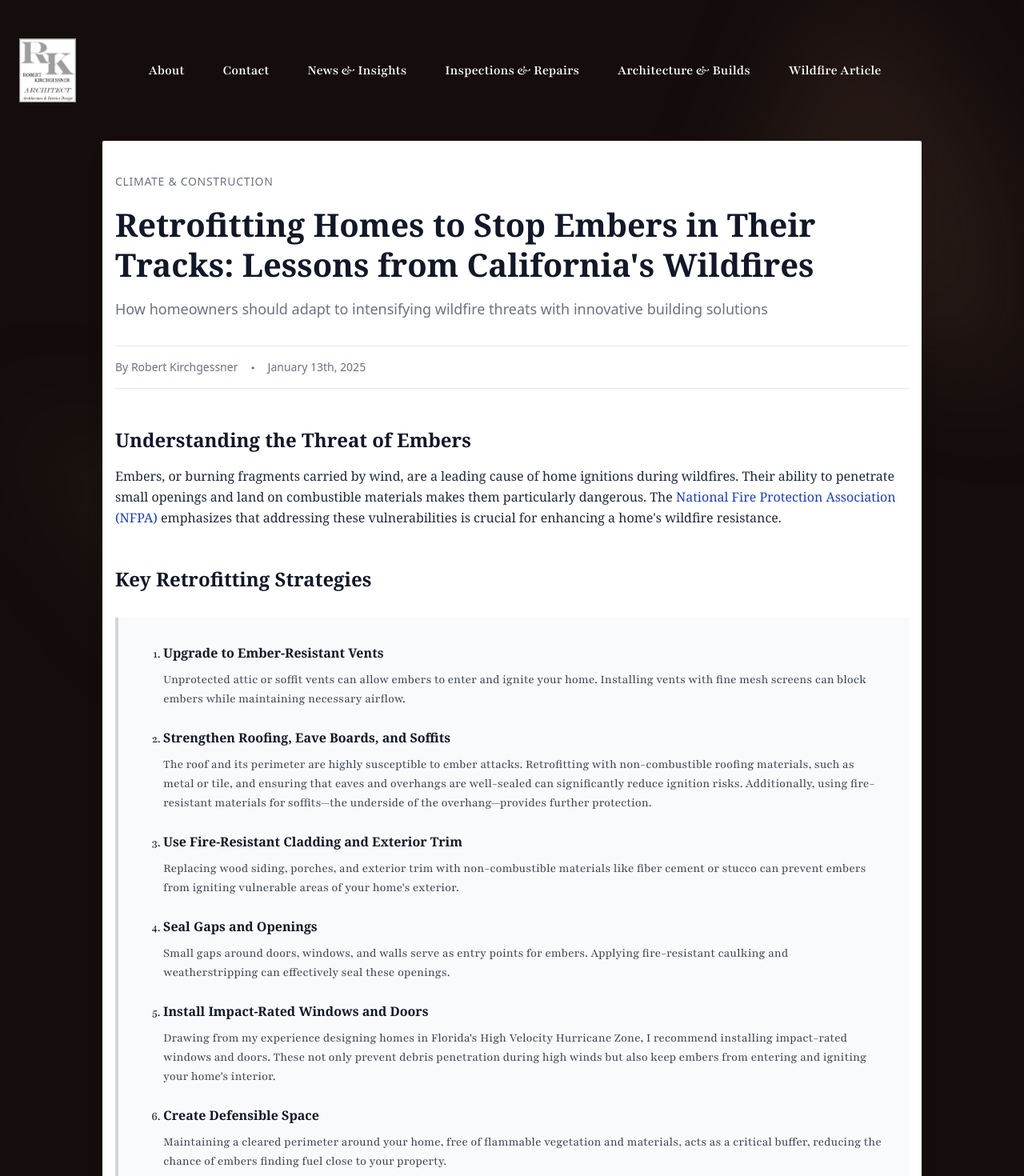
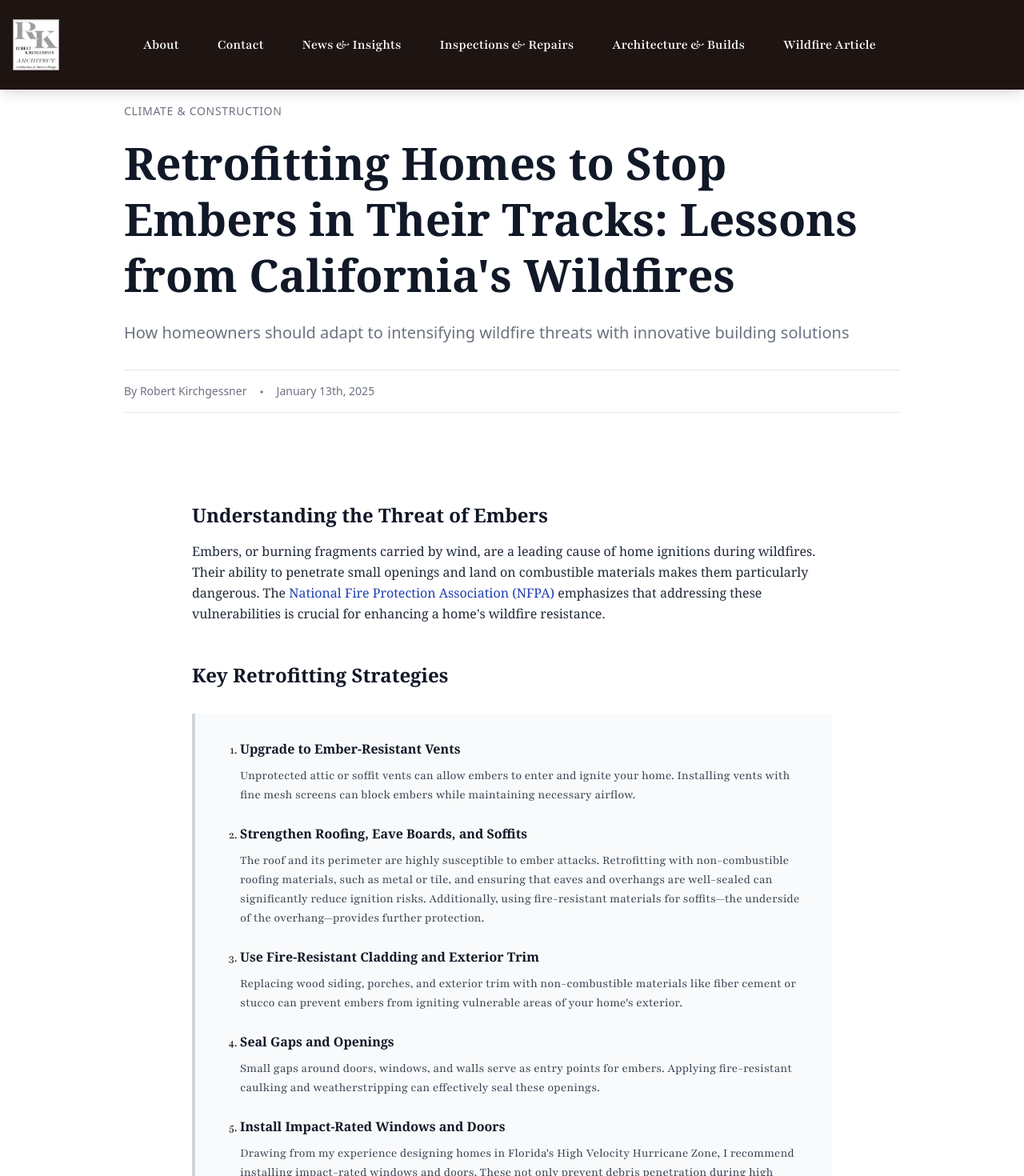
Before and after one commit to BriLeighk/RkArchitect, a Next.js app: page /articles/wildfire-retrofitting in a window 1280 px wide. Shown: the top 1470 px of the page at 80% size. Built offline with nearby package versions, Linux system fonts and the light colour scheme.

Commit message:
improved article formatting

```diff
--- a/app/Components/Header.js
+++ b/app/Components/Header.js
@@ -58,15 +58,15 @@ export default function Header() {
 
     return (
         <>
-        <header className="absolute inset-x-0 top-0 z-50">
-            <nav aria-label="Global" className="flex items-center justify-between p-6">
+        <header className="absolute inset-x-0 top-0 z-50 bg-[#1E1412] shadow-lg">
+            <nav aria-label="Global" className="flex items-center justify-between px-4 py-0">
                 <div className="">
-                    <a href="/" className="-m-1.5 p-1.5">
+                    <a href="/" className="-m-0.5 p-0.5">
                         <span className="sr-only">RK Architect, PA | RK Builders, Inc.</span>
                         <img
                             alt="RK Architect Logo"
                             src="/rk-architect-logo.jpg"
-                            className="h-14 sm:h-16 md:h-20 w-auto"
+                            className="h-16 sm:h-16 md:h-16 w-auto"
                         />
                     </a>
                 </div>
--- a/app/articles/wildfire-retrofitting/page.jsx
+++ b/app/articles/wildfire-retrofitting/page.jsx
@@ -2,32 +2,36 @@
 
 import React from 'react';
 import Header from '../../Components/Header';
-
+import Footer from '../../Components/Footer';
 const WildfireRetrofittingArticle = () => {
   return (
     <div className="min-h-screen">
       <Header/>
 
-      <div className="pt-44">
-        <article className="max-w-3xl lg:max-w-5xl mx-auto px-4 py-10 bg-white rounded-sm shadow-xl">
+      <div className="pt-32 bg-white">
+        <article className="max-w-screen-2xl mx-auto px-4 lg:px-8">
+          <div className="max-w-[970px] mx-auto mb-16">
             <div className="mb-4">
               <span className="text-sm font-sans uppercase tracking-wider text-gray-500">Climate & Construction</span>
             </div>
 
-          <h1 className="text-[2.5rem] leading-tight font-serif font-bold mb-4 text-gray-900">
+            <h1 className="text-[3.5rem] leading-tight font-serif font-bold mb-6 text-gray-900">
               Retrofitting Homes to Stop Embers in Their Tracks: Lessons from California's Wildfires
             </h1>
 
-          <div className="mb-8 text-gray-500 font-sans text-lg">
+            <div className="mb-8 text-gray-500 font-sans text-xl">
               How homeowners should adapt to intensifying wildfire threats with innovative building solutions
             </div>
 
-          <div className="flex items-center space-x-4 text-sm text-gray-500 border-t border-b border-gray-200 py-4 mb-8">
+            <div className="flex items-center space-x-4 text-sm text-gray-500 border-t border-b border-gray-200 py-4">
               <span className="font-sans">By Robert Kirchgessner</span>
               <span>•</span>
               <span className="font-sans">January 13th, 2025</span>
             </div>
+          </div>
 
+          <div className="grid grid-cols-1 lg:grid-cols-12 gap-8">
+            <div className="lg:col-span-8 lg:col-start-3">
               <div className="prose prose-lg max-w-none">
                 <h2 className="text-2xl font-serif font-bold mt-12 mb-4 text-gray-900">Understanding the Threat of Embers</h2>
                 <p className="font-serif text-gray-800 leading-relaxed">
@@ -80,7 +84,7 @@ const WildfireRetrofittingArticle = () => {
                 </p>
 
                 <h2 className="text-2xl font-serif font-bold mt-12 mb-4 text-gray-900">Additional Resources</h2>
-            <div className="grid grid-cols-1 md:grid-cols-2 gap-6 mb-12">
+                <div className="grid grid-cols-1 lg:grid-cols-2 gap-8 my-12">
                   <div className="border border-gray-200 bg-white rounded-lg overflow-hidden hover:shadow-lg transition-shadow">
                     <a href="https://www.nfpa.org/news-blogs-and-articles/blogs/2023/10/16/retrofitting-homes-for-wildfire"
                        className="block">
@@ -105,7 +109,7 @@ const WildfireRetrofittingArticle = () => {
                 </div>
 
                 <h2 className="text-2xl font-serif font-bold mt-12 mb-6 text-gray-900">Recent Developments</h2>
-            <div className="space-y-6 mb-12">
+                <div className="space-y-8 my-16">
                   <div className="border-l-4 border-gray-200 pl-6 hover:bg-gray-50 transition-colors">
                     <a href="https://apnews.com/article/oregon-wildfire-hazard-map-45c0335d93632580e07512a276dea7da"
                        className="block group">
@@ -134,9 +138,7 @@ const WildfireRetrofittingArticle = () => {
                   </div>
                 </div>
 
-            <div className="mt-16 pt-8 border-t border-gray-200">
-              <h2 className="text-sm font-sans font-bold uppercase tracking-wider text-gray-500 mb-6">Sources & Citations</h2>
-              <div className="grid grid-cols-1 md:grid-cols-2 gap-4 text-sm text-gray-600">
+                <div className="grid grid-cols-1 lg:grid-cols-2 gap-8 mt-16 pt-8 border-t border-gray-200">
                   <div>
                     <h3 className="font-bold text-gray-900 mb-2">Primary Sources</h3>
                     <ul className="space-y-2">
@@ -175,8 +177,10 @@ const WildfireRetrofittingArticle = () => {
                 </div>
               </div>
             </div>
+          </div>
         </article>
       </div>
+      <Footer/>
     </div>
   );
 };
```
Lines whose indentation alone changed are shown as unchanged.
